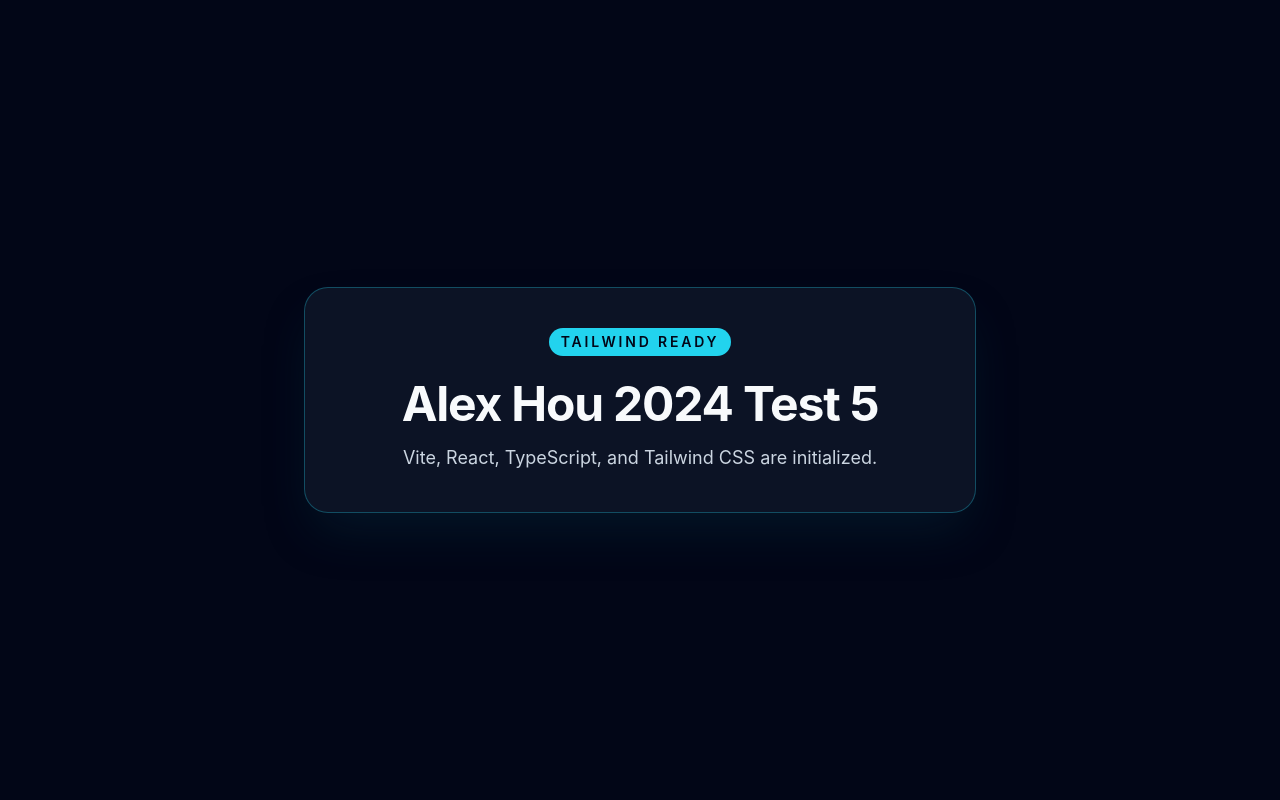
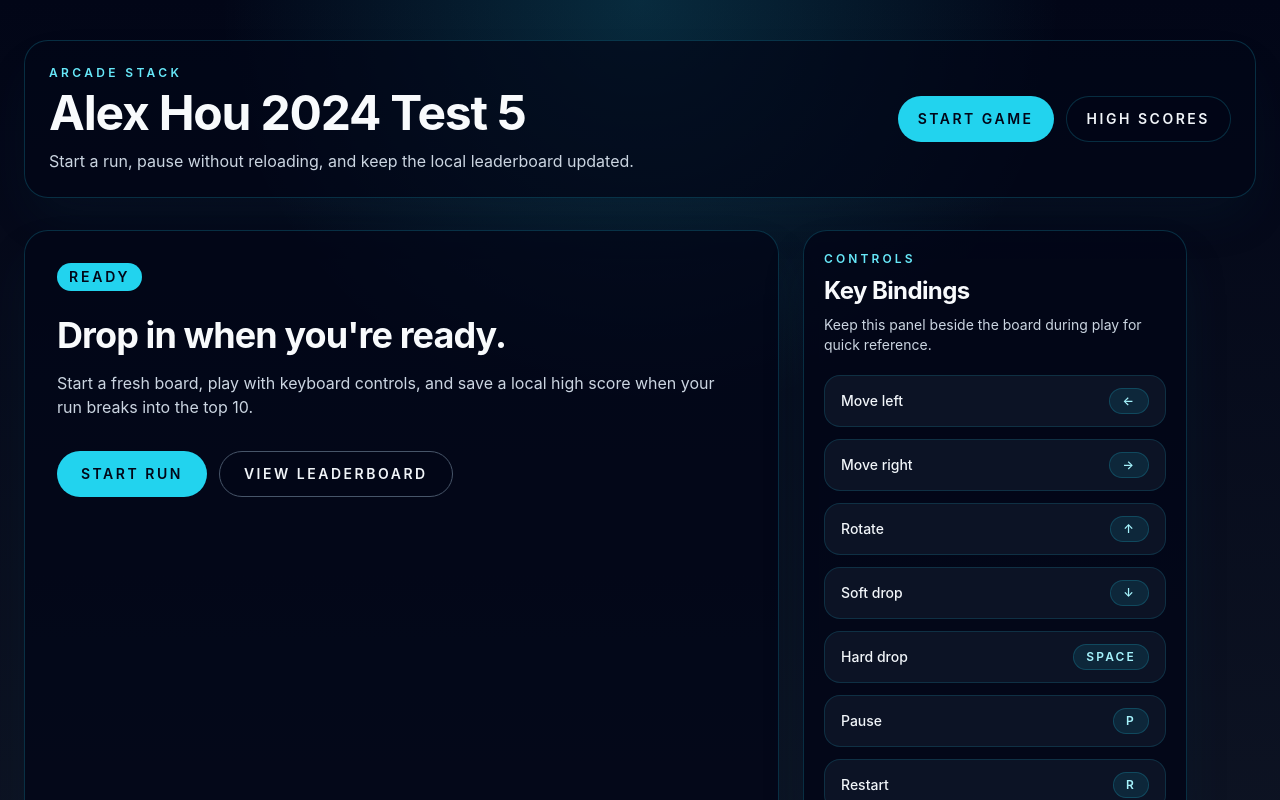
Before and after one commit to mtplayground/Alex-Hou-2024-test-5, a React (Vite) app: page / in a window 1280 px wide. Shown: the top 800 px of the page. Built offline with nearby package versions, Linux system fonts and the light colour scheme.

Commit message:
feat: Start screen and lifecycle wiring in App

```diff
--- a/src/App.tsx
+++ b/src/App.tsx
@@ -1,18 +1,216 @@
+import { useEffect, useState } from 'react'
+import BoardCanvas from './components/BoardCanvas'
+import ControlsPanel from './components/ControlsPanel'
+import GameOverModal from './components/GameOverModal'
+import HighScores from './components/HighScores'
+import Hud from './components/Hud'
+import NextPiece from './components/NextPiece'
+import PauseOverlay from './components/PauseOverlay'
 import { APP_TITLE } from './config/env'
+import { readHighScores } from './lib/highScores'
+import { useGame } from './hooks/useGame'
+import { useKeyboardControls } from './hooks/useKeyboardControls'
+
+type AppScreen = 'highScores' | 'playing' | 'start'
+
+function readInitialHighScores() {
+  if (typeof window === 'undefined') {
+    return []
+  }
+
+  return readHighScores(window.localStorage)
+}
 
 function App() {
+  const { actions, dispatch, state } = useGame()
+  const [screen, setScreen] = useState<AppScreen>('start')
+  const [highScores, setHighScores] = useState(readInitialHighScores)
+  const nextPiece = state.queue[0] ?? 'I'
+  const isPlayingScreen = screen === 'playing'
+  const isGameOver = isPlayingScreen && state.phase === 'gameOver'
+
+  useKeyboardControls({
+    actions,
+    dispatch,
+    enabled: isPlayingScreen && state.phase !== 'gameOver',
+  })
+
+  useEffect(() => {
+    if (screen === 'playing') {
+      if (state.phase === 'paused') {
+        dispatch(actions.togglePause())
+      }
+
+      return
+    }
+
+    if (state.phase === 'playing') {
+      dispatch(actions.togglePause())
+    }
+  }, [actions, dispatch, screen, state.phase])
+
+  function handleStartGame() {
+    dispatch(actions.restart())
+    setScreen('playing')
+  }
+
+  function handlePlayAgain() {
+    dispatch(actions.restart())
+    setScreen('playing')
+  }
+
+  function handleViewHighScores() {
+    setHighScores(readInitialHighScores())
+    setScreen('highScores')
+  }
+
+  function handleReturnToStart() {
+    setScreen('start')
+  }
+
   return (
-    <main className="flex min-h-screen items-center justify-center bg-slate-950 px-6 py-16 text-center text-slate-50">
-      <div className="w-full max-w-2xl rounded-3xl border border-cyan-400/30 bg-slate-900/80 p-10 shadow-2xl shadow-cyan-950/40">
-        <span className="inline-flex rounded-full bg-cyan-400 px-3 py-1 text-sm font-semibold uppercase tracking-[0.2em] text-slate-950">
-          Tailwind Ready
-        </span>
-        <h1 className="mt-6 text-4xl font-bold tracking-tight sm:text-5xl">
-          {APP_TITLE}
-        </h1>
-        <p className="mt-4 text-lg text-slate-300">
-          Vite, React, TypeScript, and Tailwind CSS are initialized.
-        </p>
+    <main className="min-h-screen bg-[radial-gradient(circle_at_top,_rgba(34,211,238,0.18),_transparent_32%),linear-gradient(180deg,_#020617,_#111827)] px-6 py-10 text-slate-50">
+      <div className="mx-auto flex w-full max-w-7xl flex-col gap-8">
+        <header className="flex flex-col gap-4 rounded-3xl border border-cyan-400/20 bg-slate-950/70 p-6 shadow-2xl shadow-cyan-950/20 lg:flex-row lg:items-center lg:justify-between">
+          <div>
+            <p className="text-xs font-semibold uppercase tracking-[0.28em] text-cyan-300">
+              Arcade Stack
+            </p>
+            <h1 className="mt-2 text-4xl font-bold tracking-tight text-slate-50 sm:text-5xl">
+              {APP_TITLE}
+            </h1>
+            <p className="mt-3 max-w-2xl text-sm text-slate-300 sm:text-base">
+              Start a run, pause without reloading, and keep the local leaderboard updated.
+            </p>
+          </div>
+          <div className="flex flex-wrap gap-3">
+            <button
+              className="inline-flex items-center justify-center rounded-full bg-cyan-400 px-5 py-3 text-sm font-semibold uppercase tracking-[0.18em] text-slate-950 transition hover:bg-cyan-300"
+              onClick={handleStartGame}
+              type="button"
+            >
+              {screen === 'playing' ? 'Restart Run' : 'Start Game'}
+            </button>
+            <button
+              className="inline-flex items-center justify-center rounded-full border border-cyan-400/20 bg-slate-950/60 px-5 py-3 text-sm font-semibold uppercase tracking-[0.18em] text-slate-100 transition hover:border-cyan-300 hover:text-cyan-200"
+              onClick={handleViewHighScores}
+              type="button"
+            >
+              High Scores
+            </button>
+          </div>
+        </header>
+
+        {screen === 'start' ? (
+          <section className="grid gap-6 lg:grid-cols-[1.25fr_0.75fr]">
+            <div className="rounded-3xl border border-cyan-400/20 bg-slate-950/75 p-8 shadow-2xl shadow-cyan-950/25">
+              <span className="inline-flex rounded-full bg-cyan-400 px-3 py-1 text-sm font-semibold uppercase tracking-[0.2em] text-slate-950">
+                Ready
+              </span>
+              <h2 className="mt-6 text-3xl font-bold tracking-tight text-slate-50 sm:text-4xl">
+                Drop in when you&apos;re ready.
+              </h2>
+              <p className="mt-4 max-w-2xl text-base text-slate-300">
+                Start a fresh board, play with keyboard controls, and save a local high score
+                when your run breaks into the top 10.
+              </p>
+              <div className="mt-8 flex flex-wrap gap-3">
+                <button
+                  className="inline-flex items-center justify-center rounded-full bg-cyan-400 px-6 py-3 text-sm font-semibold uppercase tracking-[0.18em] text-slate-950 transition hover:bg-cyan-300"
+                  onClick={handleStartGame}
+                  type="button"
+                >
+                  Start Run
+                </button>
+                <button
+                  className="inline-flex items-center justify-center rounded-full border border-slate-600 bg-slate-950/60 px-6 py-3 text-sm font-semibold uppercase tracking-[0.18em] text-slate-100 transition hover:border-cyan-300 hover:text-cyan-200"
+                  onClick={handleViewHighScores}
+                  type="button"
+                >
+                  View Leaderboard
+                </button>
+              </div>
+            </div>
+            <div className="flex flex-col gap-6">
+              <ControlsPanel />
+              <HighScores entries={highScores} />
+            </div>
+          </section>
+        ) : null}
+
+        {screen === 'playing' ? (
+          <section className="grid gap-6 xl:grid-cols-[minmax(0,1fr)_minmax(340px,420px)]">
+            <div className="flex justify-center">
+              <div className="relative rounded-[2rem] border border-cyan-400/20 bg-slate-950/80 p-4 shadow-2xl shadow-cyan-950/30">
+                <BoardCanvas activePiece={state.activePiece} board={state.board} />
+                <PauseOverlay visible={state.phase === 'paused'} />
+                <GameOverModal
+                  finalScore={state.score}
+                  highScoreStorage={typeof window === 'undefined' ? undefined : window.localStorage}
+                  onHighScoresSaved={setHighScores}
+                  onPlayAgain={handlePlayAgain}
+                  onViewHighScores={handleViewHighScores}
+                  visible={isGameOver}
+                />
+              </div>
+            </div>
+            <div className="flex flex-col gap-6">
+              <Hud
+                level={state.level}
+                linesCleared={state.linesCleared}
+                score={state.score}
+              />
+              <section className="w-full max-w-sm rounded-3xl border border-cyan-400/20 bg-slate-950/80 p-5 text-left shadow-2xl shadow-cyan-950/30">
+                <p className="text-xs font-semibold uppercase tracking-[0.26em] text-cyan-300">
+                  Queue
+                </p>
+                <h2 className="mt-2 text-2xl font-bold tracking-tight text-slate-50">
+                  Next Piece
+                </h2>
+                <div className="mt-5 flex justify-center rounded-2xl border border-cyan-400/15 bg-slate-900/80 p-4">
+                  <NextPiece tetrominoType={nextPiece} />
+                </div>
+              </section>
+              <ControlsPanel />
+            </div>
+          </section>
+        ) : null}
+
+        {screen === 'highScores' ? (
+          <section className="grid gap-6 lg:grid-cols-[minmax(0,1fr)_340px]">
+            <HighScores entries={highScores} />
+            <div className="flex flex-col gap-6">
+              <ControlsPanel />
+              <section className="rounded-3xl border border-cyan-400/20 bg-slate-950/80 p-6 text-left shadow-2xl shadow-cyan-950/30">
+                <p className="text-xs font-semibold uppercase tracking-[0.26em] text-cyan-300">
+                  Navigation
+                </p>
+                <h2 className="mt-2 text-2xl font-bold tracking-tight text-slate-50">
+                  What next?
+                </h2>
+                <p className="mt-3 text-sm text-slate-300">
+                  Jump back to the start screen or launch another run immediately.
+                </p>
+                <div className="mt-6 flex flex-col gap-3">
+                  <button
+                    className="inline-flex items-center justify-center rounded-full bg-cyan-400 px-5 py-3 text-sm font-semibold uppercase tracking-[0.18em] text-slate-950 transition hover:bg-cyan-300"
+                    onClick={handleStartGame}
+                    type="button"
+                  >
+                    Start New Run
+                  </button>
+                  <button
+                    className="inline-flex items-center justify-center rounded-full border border-slate-600 bg-slate-950/60 px-5 py-3 text-sm font-semibold uppercase tracking-[0.18em] text-slate-100 transition hover:border-cyan-300 hover:text-cyan-200"
+                    onClick={handleReturnToStart}
+                    type="button"
+                  >
+                    Back To Start
+                  </button>
+                </div>
+              </section>
+            </div>
+          </section>
+        ) : null}
       </div>
     </main>
   )
--- a/src/components/GameOverModal.tsx
+++ b/src/components/GameOverModal.tsx
@@ -12,6 +12,7 @@
   finalScore: number
   onHighScoresSaved?: (entries: HighScoreEntry[]) => void
   onPlayAgain: () => void
+  onViewHighScores?: () => void
   visible: boolean
 }
 
@@ -20,6 +21,7 @@
   highScoreStorage,
   onHighScoresSaved,
   onPlayAgain,
+  onViewHighScores,
   visible,
 }: GameOverModalProps) {
   const [initials, setInitials] = useState('')
@@ -123,13 +125,24 @@
             Score saved to the local top 10.
           </p>
         ) : null}
+        <div className="mt-6 flex flex-col gap-3 sm:flex-row sm:justify-center">
           <button
-          className="mt-6 inline-flex items-center justify-center rounded-full bg-cyan-400 px-5 py-3 text-sm font-semibold uppercase tracking-[0.18em] text-slate-950 transition hover:bg-cyan-300"
+            className="inline-flex items-center justify-center rounded-full bg-cyan-400 px-5 py-3 text-sm font-semibold uppercase tracking-[0.18em] text-slate-950 transition hover:bg-cyan-300"
             onClick={handlePlayAgain}
             type="button"
           >
             Play Again
           </button>
+          {onViewHighScores ? (
+            <button
+              className="inline-flex items-center justify-center rounded-full border border-slate-600 bg-slate-950/60 px-5 py-3 text-sm font-semibold uppercase tracking-[0.18em] text-slate-100 transition hover:border-cyan-300 hover:text-cyan-200"
+              onClick={onViewHighScores}
+              type="button"
+            >
+              High Scores
+            </button>
+          ) : null}
+        </div>
       </div>
     </div>
   )
--- a/src/hooks/useKeyboardControls.ts
+++ b/src/hooks/useKeyboardControls.ts
@@ -19,6 +19,7 @@
 export interface UseKeyboardControlsOptions {
   actions: KeyboardActions
   dispatch: (action: GameAction) => void
+  enabled?: boolean
 }
 
 interface RepeaterState {
@@ -41,6 +42,7 @@
 export function useKeyboardControls({
   actions,
   dispatch,
+  enabled = true,
 }: UseKeyboardControlsOptions): void {
   const actionsRef = useRef(actions)
   const dispatchRef = useRef(dispatch)
@@ -56,6 +58,10 @@
   }, [actions, dispatch])
 
   useEffect(() => {
+    if (!enabled) {
+      return
+    }
+
     function runRepeatingAction(code: RepeatingControl) {
       switch (code) {
         case 'ArrowLeft':
@@ -161,7 +167,7 @@
       window.removeEventListener('keyup', handleKeyUp)
       stopAllRepeaters()
     }
-  }, [])
+  }, [enabled])
 }
 
 export default useKeyboardControls
```
Also changed, not shown: 2 other files (tests, documents, lock files or other folders). Lines whose indentation alone changed are shown as unchanged.
